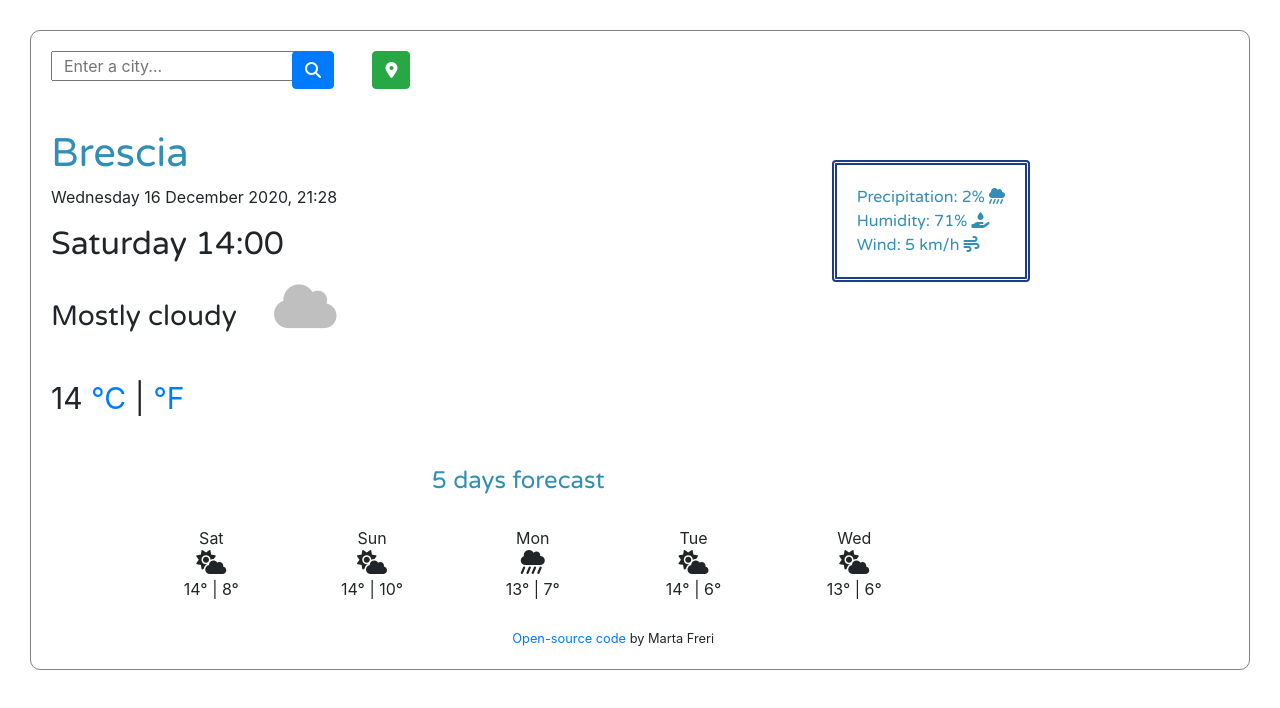
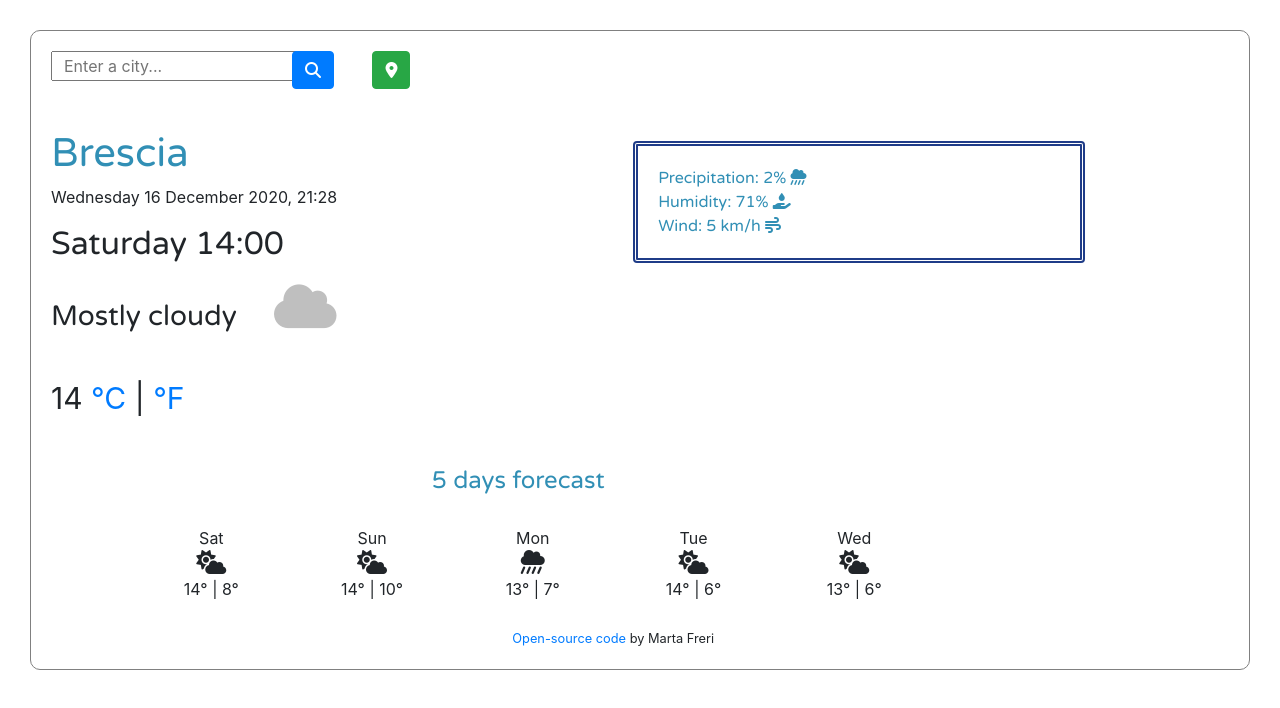
Before and after one commit to martafreri2018/my-weather-app, a website built with Parcel: page index.html in a window 1280 px wide. Built offline with nearby package versions, Linux system fonts and the light colour scheme; no server answers.

Commit message:
Fixed precipitation card

```diff
--- a/src/styles.css
+++ b/src/styles.css
@@ -60,11 +60,12 @@ button {
 }
 
 .precipitation-card {
-  position: fixed;
-  top: 160px;
-  right: 250px;
+  position: relative;
+  top: -130px;
+  left: 100px;
   border: thick double #1f3c88;
   border-radius: 4px;
+  margin: 0 auto;
 }
 
 .card-body {
```
